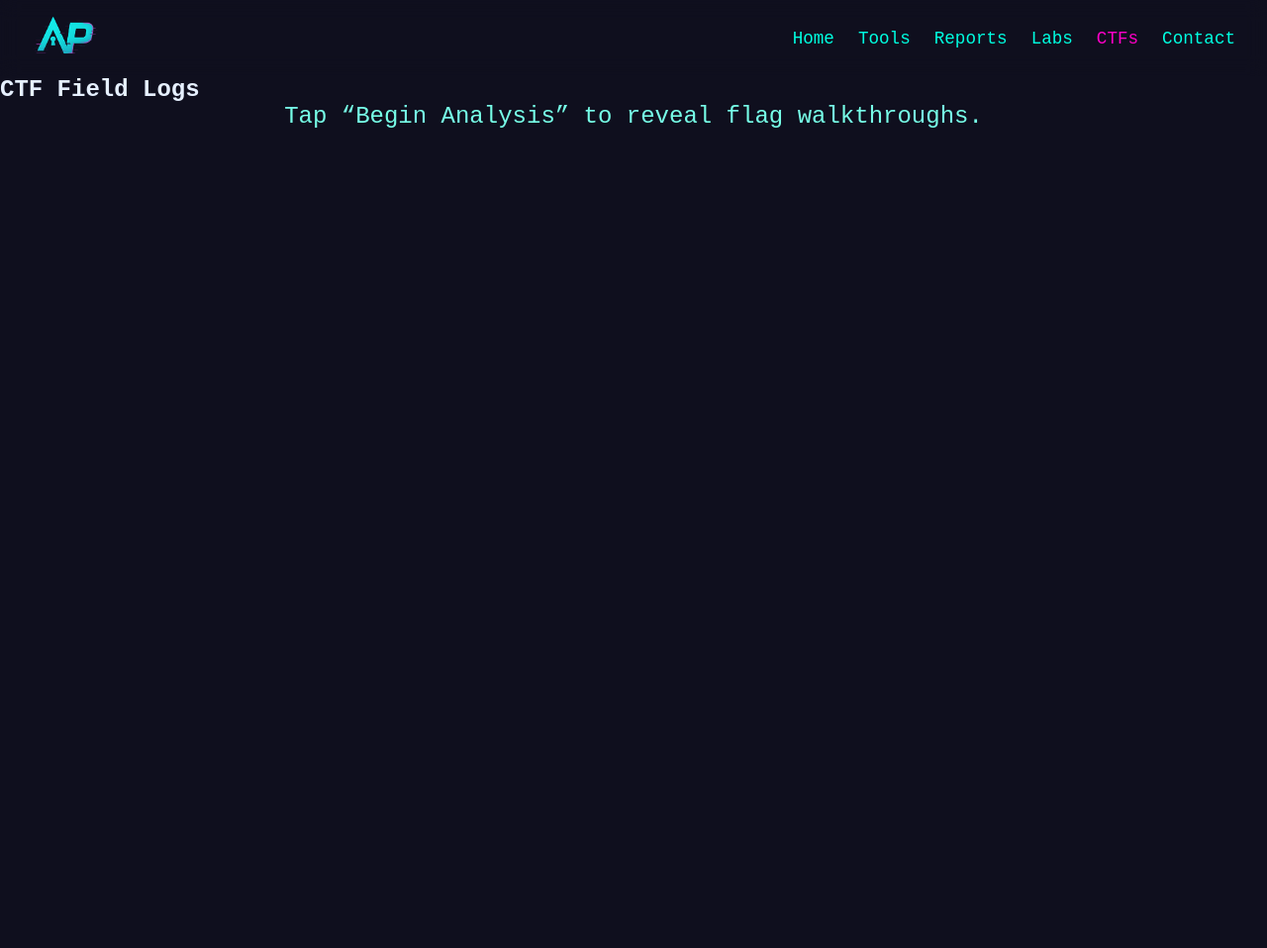
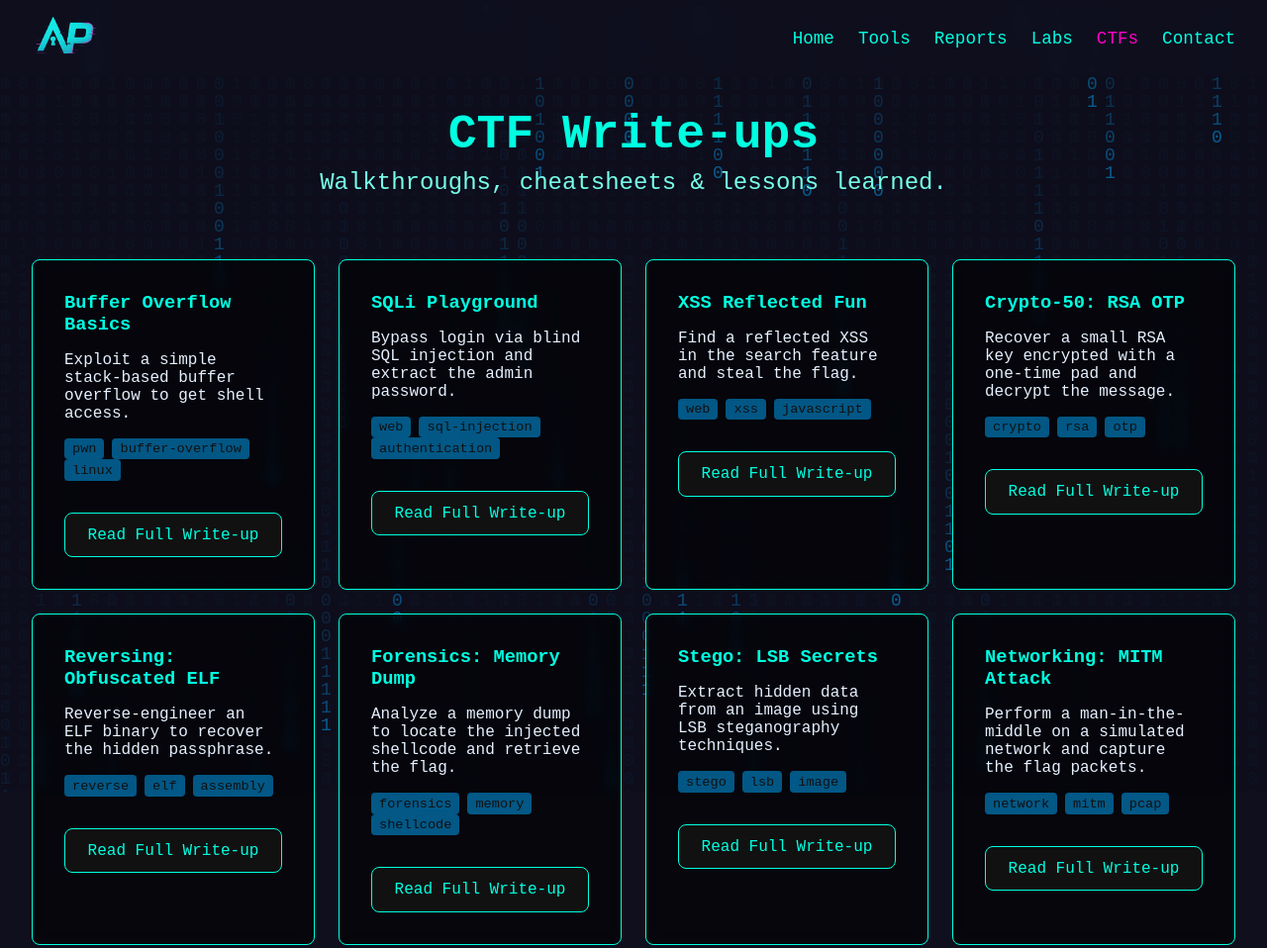
Before and after one commit to APaterson012/CV, a plain HTML site: page ctf.html in a window 1280 px wide. Shown: the top 958 px of the page at 99% size. Before the commit the page ends 800 px from the top, so only its background shows below. Drawn offline with Linux system fonts and the light colour scheme; a small style sheet from the web is missing.

Commit message:
Added Ctf frontend

```diff
--- a/css/ctf.css
+++ b/css/ctf.css
@@ -1,10 +1,96 @@
-.reports-grid,
-.labs-grid,
+/* css/ctf.css */
+/* Page Title */
+.page-title {
+  font-family: 'Orbitron', monospace;
+  text-align: center;
+  color: var(--accent-neon);
+  font-size: clamp(2rem, 5vw, 3rem);
+  margin: 2rem 0 0.5rem;
+}
+/* Grid container */
 .ctf-grid {
   display: grid;
   grid-template-columns: repeat(auto-fit, minmax(280px,1fr));
   gap: 1.5rem;
   padding: 2rem;
+  position: relative;
+  z-index: 1;
+}
+/* Card base & reveal animation */
+.ctf-card {
+  background: rgba(0,0,0,0.6);
+  border: 1px solid var(--accent-neon);
+  border-radius: 8px;
+  overflow: hidden;
+  opacity: 0;
+  transform: translateY(40px);
+  transition: opacity 0.6s ease-out, transform 0.6s ease-out;
+  display: flex;
+  flex-direction: column;
+}
+.ctf-card.revealed {
+  opacity: 1;
+  transform: translateY(0);
+}
+.ctf-card:hover {
+  box-shadow: 0 0 15px var(--accent-neon);
 }
 
-/* Reports- or Labs- or CTF- specific overrides can go here */
+/* Card header */
+.ctf-card h3 {
+  font-family: 'Orbitron', monospace;
+  margin: 1rem;
+  color: var(--accent-neon);
+}
+.ctf-summary {
+  margin: 0 1rem 1rem;
+  color: var(--text-main);
+}
+.ctf-tags {
+  margin: 0 1rem 1rem;
+}
+.ctf-tags .tag {
+  display: inline-block;
+  background: var(--accent-blue);
+  color: #111;
+  padding: 0.2rem 0.5rem;
+  border-radius: 4px;
+  font-size: 0.85rem;
+  margin-right: 0.5rem;
+}
+
+/* Action button */
+.ctf-card .btn {
+  margin: 1rem;
+  text-align: center;
+}
+
+/* Modal */
+.modal {
+  position: fixed;
+  inset: 0;
+  background: rgba(0,0,0,0.75);
+  display: flex;
+  align-items: center;
+  justify-content: center;
+}
+.modal.hidden {
+  display: none;
+}
+.modal-content {
+  background: var(--glass-bg);
+  border: 1px solid var(--glass-border);
+  border-radius: 12px;
+  backdrop-filter: blur(8px);
+  padding: 2rem;
+  width: 90%;
+  max-width: 600px;
+  color: var(--text-main);
+}
+.modal-close {
+  position: absolute;
+  top: 1rem; right: 1rem;
+  background: none; border: none;
+  font-size: 1.2rem; color: var(--accent-neon);
+  cursor: pointer;
+}
--- a/ctf.html
+++ b/ctf.html
@@ -1,32 +1,54 @@
+<!-- ctf.html -->
 <!DOCTYPE html>
 <html lang="en">
 <head>
   <meta charset="UTF-8"/>
   <meta name="viewport" content="width=device-width, initial-scale=1.0"/>
-  <title>ACP | CTF Writeups</title>
+  <title>ACP | CTF Write-ups</title>
+
+  <!-- Fonts & Icons -->
   <link rel="stylesheet" href="css/global.css"/>
   <link rel="stylesheet" href="css/ctf.css"/>
+  <link rel="stylesheet"
+        href="https://cdnjs.cloudflare.com/ajax/libs/font-awesome/6.4.0/css/all.min.css"
+        integrity="sha512-pzw1KcK6wvUq4/9+0Rv9p10XnZtSsmL5ZoofF4gKibpYQshKUK+egN4j/7Q1GcKZFhpg8CLDkNQ7oFP5KfYlfA=="
+        crossorigin="anonymous" referrerpolicy="no-referrer"/>
+
   <link rel="icon" href="assets/favicon.ico"/>
   <script src="js/main.js" defer></script>
+  <script src="js/ctf.js" defer></script>
 </head>
-<body>
+<body class="ctf-page">
+  <canvas id="matrix-canvas"></canvas>
+
   <nav class="navbar">
-    <div class="logo"><img src="assets/Logo.png" alt="ACP Logo"></div>
-    <button class="hamburger" id="menu-toggle" aria-label="Toggle navigation">☰</button>
+    <div class="logo"><img src="assets/logo.png" alt="ACP Logo"></div>
+    <button class="hamburger" id="menu-toggle">☰</button>
     <ul id="nav-links">
       <li><a href="index.html">Home</a></li>
       <li><a href="tools.html">Tools</a></li>
       <li><a href="reports.html">Reports</a></li>
       <li><a href="labs.html">Labs</a></li>
-      <li><a class="active" href="ctf.html">CTFs</a></li>
+      <li><a href="ctf.html" class="active">CTFs</a></li>
       <li><a href="contact.html">Contact</a></li>
     </ul>
   </nav>
 
-  <main class="ctf-page">
-    <h2>CTF Field Logs</h2>
-    <p class="subtitle">Tap “Begin Analysis” to reveal flag walkthroughs.</p>
-    <div class="ctf-grid" id="ctf-writeups"></div>
+  <main>
+    <h1 class="page-title glitch" data-text="CTF Write-ups">CTF Write-ups</h1>
+    <p class="subtitle">Walkthroughs, cheatsheets &amp; lessons learned.</p>
+
+    <div class="ctf-grid" id="ctf-grid">
+      <!-- cards injected here by js/ctf.js -->
+    </div>
   </main>
+
+  <!-- Optional modal for deep-dive -->
+  <div id="ctf-modal" class="modal hidden">
+    <div class="modal-content glass">
+      <button class="modal-close">✖</button>
+      <div id="ctf-modal-body"></div>
+    </div>
+  </div>
 </body>
 </html>
--- /dev/null
+++ b/data/ctfs.json
@@ -0,0 +1,74 @@
+[
+  {
+    "title": "Buffer Overflow Basics",
+    "summary": "Exploit a simple stack-based buffer overflow to get shell access.",
+    "tags": ["pwn", "buffer-overflow", "linux"],
+    "url": "https://ctf.example.com/buffer-overflow-basics"
+  },
+  {
+    "title": "SQLi Playground",
+    "summary": "Bypass login via blind SQL injection and extract the admin password.",
+    "tags": ["web", "sql-injection", "authentication"],
+    "url": "https://ctf.example.com/sqli-playground"
+  },
+  {
+    "title": "XSS Reflected Fun",
+    "summary": "Find a reflected XSS in the search feature and steal the flag.",
+    "tags": ["web", "xss", "javascript"],
+    "url": "https://ctf.example.com/xss-reflected"
+  },
+  {
+    "title": "Crypto-50: RSA OTP",
+    "summary": "Recover a small RSA key encrypted with a one-time pad and decrypt the message.",
+    "tags": ["crypto", "rsa", "otp"],
+    "url": "https://ctf.example.com/crypto-50-rsa-otp"
+  },
+  {
+    "title": "Reversing: Obfuscated ELF",
+    "summary": "Reverse-engineer an ELF binary to recover the hidden passphrase.",
+    "tags": ["reverse", "elf", "assembly"],
+    "url": "https://ctf.example.com/reverse-obfuscated-elf"
+  },
+  {
+    "title": "Forensics: Memory Dump",
+    "summary": "Analyze a memory dump to locate the injected shellcode and retrieve the flag.",
+    "tags": ["forensics", "memory", "shellcode"],
+    "url": "https://ctf.example.com/forensics-memory-dump"
+  },
+  {
+    "title": "Stego: LSB Secrets",
+    "summary": "Extract hidden data from an image using LSB steganography techniques.",
+    "tags": ["stego", "lsb", "image"],
+    "url": "https://ctf.example.com/stego-lsb-secrets"
+  },
+  {
+    "title": "Networking: MITM Attack",
+    "summary": "Perform a man-in-the-middle on a simulated network and capture the flag packets.",
+    "tags": ["network", "mitm", "pcap"],
+    "url": "https://ctf.example.com/networking-mitm"
+  },
+  {
+    "title": "PPC: Race Condition",
+    "summary": "Exploit a race condition in a setuid root program to escalate privileges.",
+    "tags": ["linux", "race-condition", "priv-esc"],
+    "url": "https://ctf.example.com/ppc-race-condition"
+  },
+  {
+    "title": "OSINT: Social Media Sleuth",
+    "summary": "Gather open-source intelligence to trace the origin of a leaked document.",
+    "tags": ["osint", "recon", "social-engineering"],
+    "url": "https://ctf.example.com/osint-social-media"
+  },
+  {
+    "title": "Hardware: UART Console",
+    "summary": "Connect to a simulated UART console to retrieve the debug flag.",
+    "tags": ["hardware", "uart", "embedded"],
+    "url": "https://ctf.example.com/hardware-uart"
+  },
+  {
+    "title": "Smart Contract: Reentrancy",
+    "summary": "Exploit a reentrancy bug in an Ethereum smart contract to drain its balance.",
+    "tags": ["blockchain", "smart-contract", "solidity"],
+    "url": "https://ctf.example.com/blockchain-reentrancy"
+  }
+]
--- /dev/null
+++ b/js/ctf.js
@@ -0,0 +1,26 @@
+// js/ctf.js
+document.addEventListener("DOMContentLoaded", () => {
+  loadCTFs();
+});
+
+
+async function loadCTFs() {
+  const container = document.getElementById("ctf-grid");
+  if (!container) return;
+
+  const ctfs = await fetch("data/ctfs.json").then(r => r.json());
+  ctfs.forEach((entry, i) => {
+    const card = document.createElement("div");
+    card.className = "ctf-card glass";
+    card.innerHTML = `
+      <h3>${entry.title}</h3>
+      <p class="ctf-summary">${entry.summary}</p>
+      <div class="ctf-tags">
+        ${entry.tags.map(t => `<span class="tag">${t}</span>`).join("")}
+      </div>
+      <a href="${entry.url}" class="btn glass">Read Full Write-up</a>
+    `;
+    container.appendChild(card);
+    setTimeout(() => card.classList.add("revealed"), i * 100);
+  });
+}
```
Also changed, not shown: css/reports.css (+42 -26 lines), js/reports.js (+7 -3 lines).
